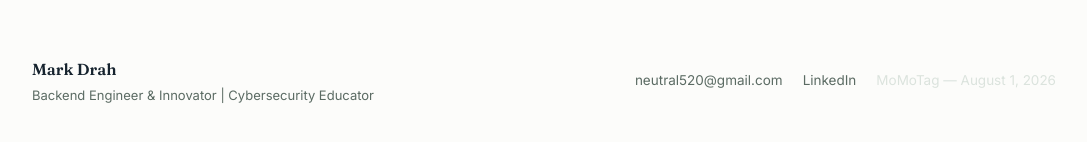
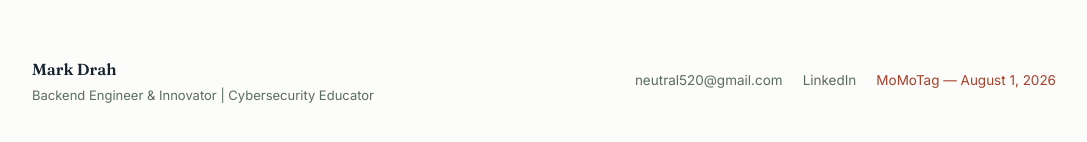
Before and after one commit to markdrahg/momotag, a plain HTML site: page index.html in a window 1280 px wide. Shown: the part 6447-6589 px from the top of the page, without its empty margins (96-1183 px from the left). Drawn offline with Linux system fonts and the light colour scheme.

Commit message:
Update footer text color in index.html

```diff
--- a/index.html
+++ b/index.html
@@ -710,7 +710,7 @@
     <div class="footer-links">
       <a href="mailto:neutral520@gmail.com">neutral520@gmail.com</a>
       <a href="https://www.linkedin.com/in/markdrah" target="_blank" rel="noopener">LinkedIn</a>
-      <span style="color:var(--line);">MoMoTag — August 1, 2026</span>
+      <span style="color:#A6402B;">MoMoTag — August 1, 2026</span>
     </div>
   </div>
 </footer>
```
